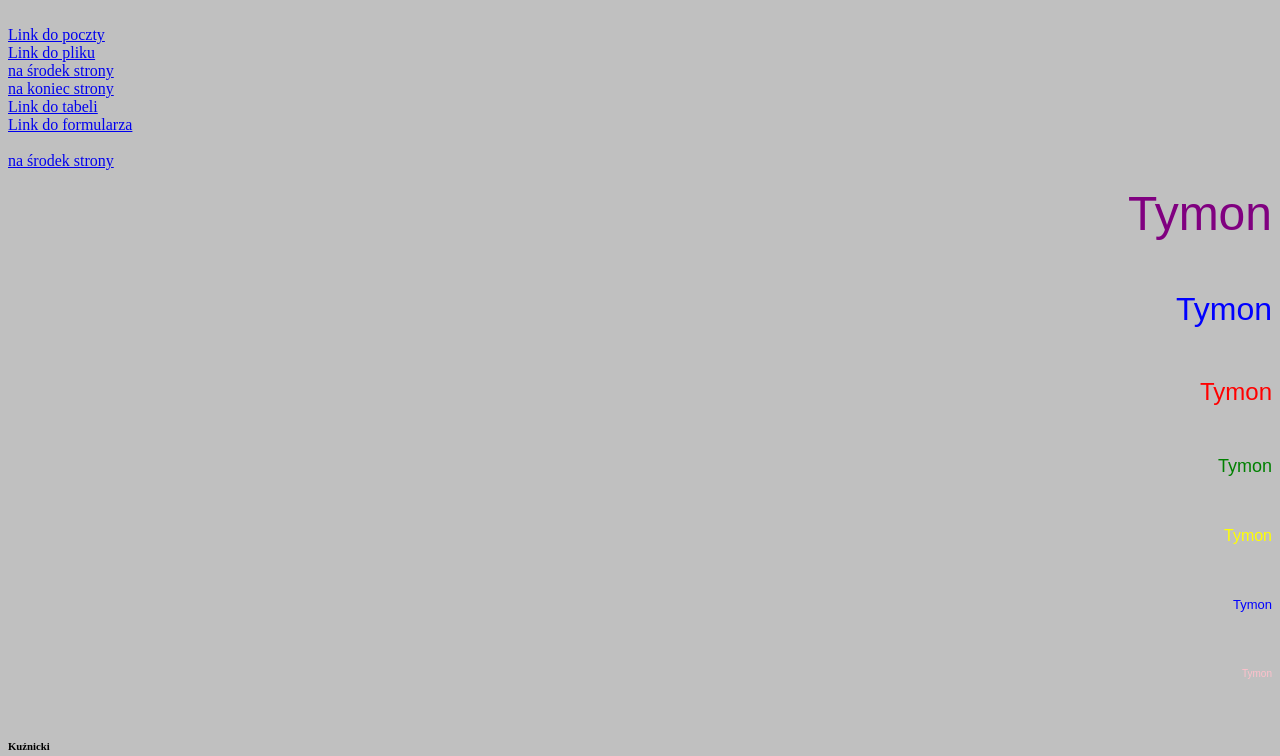
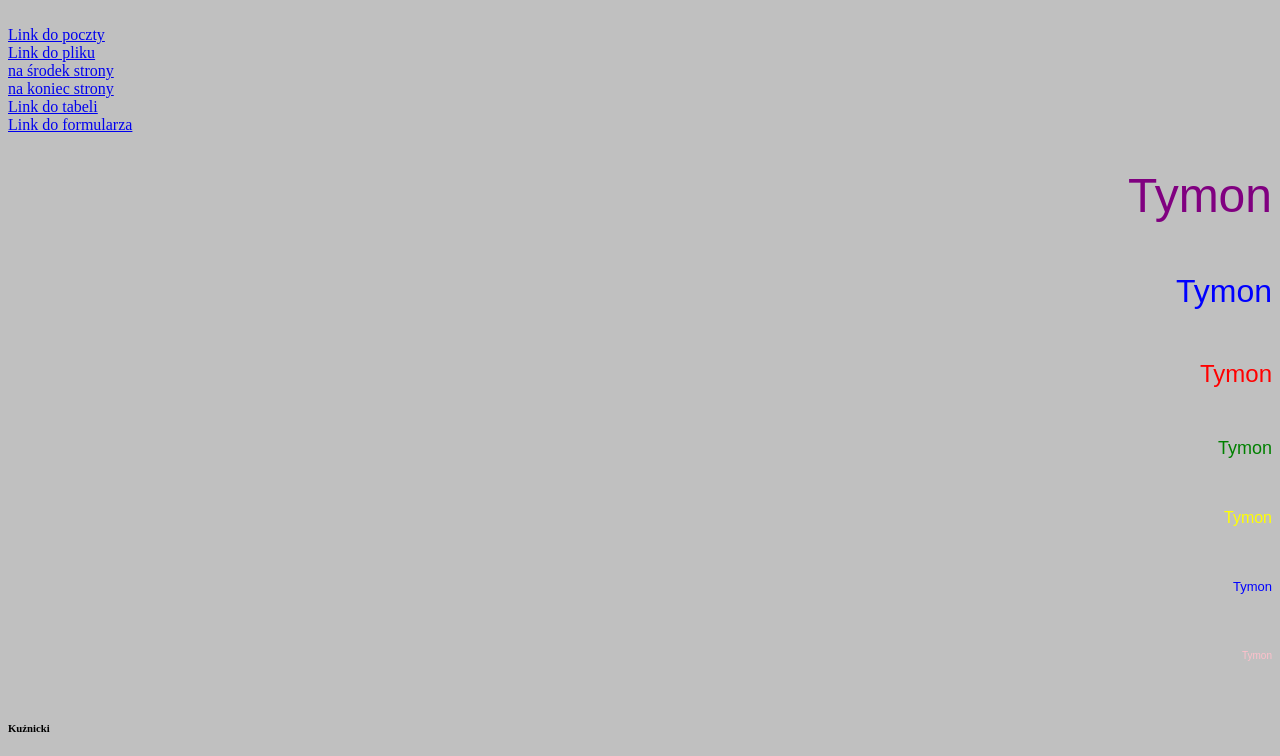
Before and after one commit to Tymonn07/zadania, a plain HTML site: page index.html in a window 1280 px wide. Shown: the top 756 px of the page. Drawn offline with Linux system fonts and the light colour scheme.

Commit message:
index.html

```diff
--- a/index.html
+++ b/index.html
@@ -42,7 +42,7 @@
 
 		<br><br>
 
-		<a href="#koniec">na środek strony</a>
+
 
 		<p align="right"> <font color="purple" size="7" face="Arial"> Tymon </font> </p> <br>
 		<p align="right"> <font color="blue" size="6" face="Arial"> Tymon </font> </p> <br>
```
